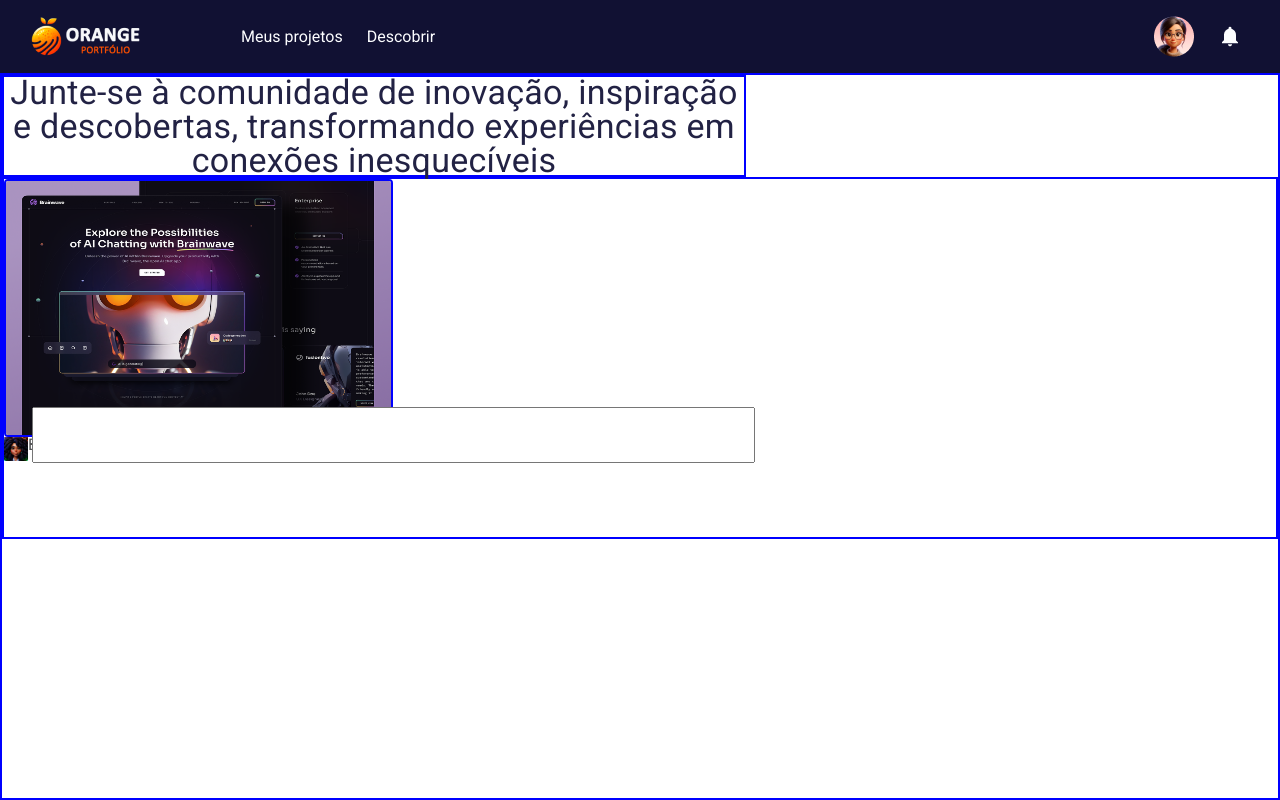
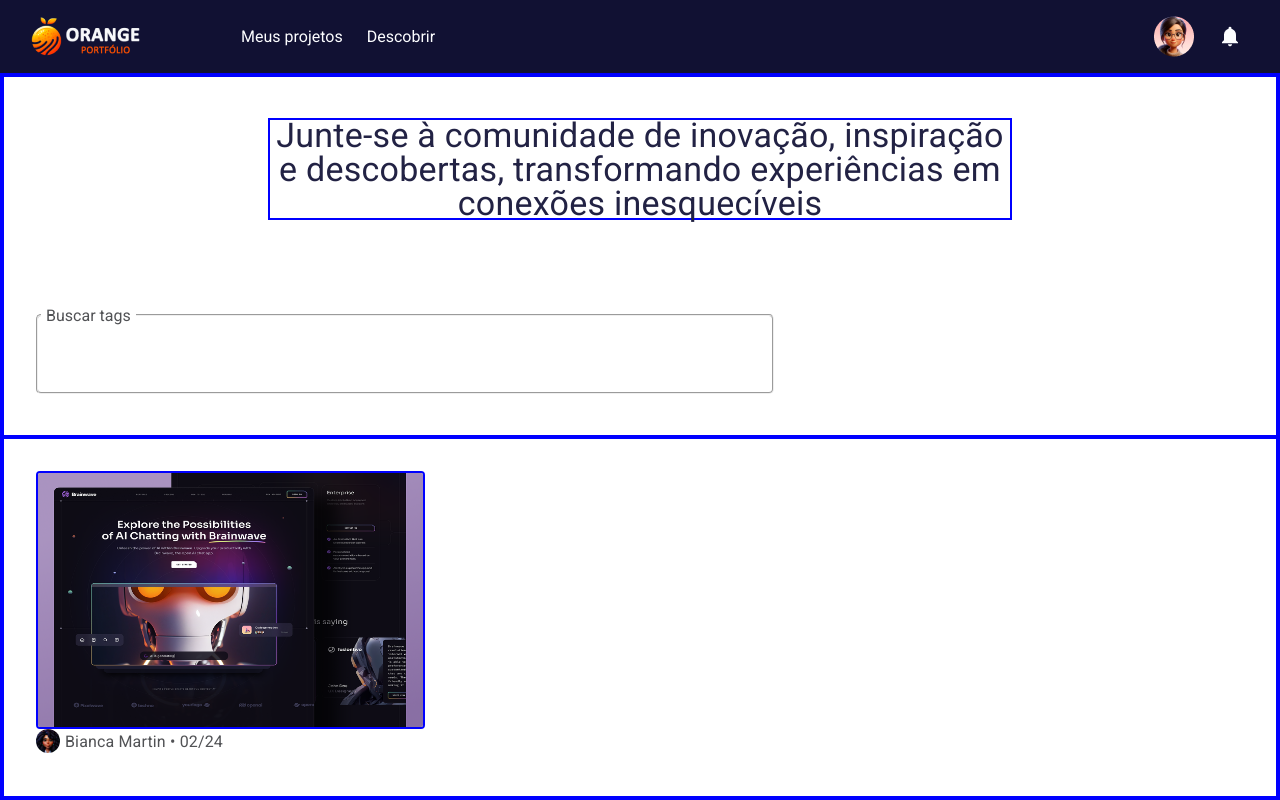
Before and after one commit to Indalecioolivo/HACKATHON-UNISANTA, a React (Vite) app: page /discover in a window 1280 px wide. Built offline with nearby package versions, Linux system fonts and the light colour scheme.

Commit message:
feat: discover text and tag search done

```diff
--- a/src/routes/Discover/Discover.css
+++ b/src/routes/Discover/Discover.css
@@ -1,14 +1,6 @@
 .discover-container {
   height: calc(100% - 73px);
   border: 2px solid blue;
-
-
-}
-
-  display: flex;
-  flex-direction: column;
-  align-items: center;
-  justify-content: space-around;
 }
 
 .discover-container .div-text{
@@ -24,6 +16,7 @@
 .discover-container .div-imgs{
   height: 50%;
   width: 100%;
+  padding: 32px;
   border: 2px solid blue;
   display: flex;
   align-items: left;
@@ -31,11 +24,34 @@
   flex-direction: column;
 }
 
-.teste {
+.discover-container fieldset{
   display: flex;
   align-items: left;
   justify-content: left;
-  flex-direction: row;
+  flex-direction: column;
+  align-self: flex-start;
+  margin-left: 32px;
+  border-radius: 5px;
+  padding: 3px;
+  color:#515255
+}
+
+.discover-container legend{
+  padding: 5px;
+}
+
+.discover-container input{
+flex-direction: column;
+align-items: flex-start;
+border: none;
+outline: none;
+
+margin-left: 5px;
+font-size: 16px;
+width: 723px;
+height: 56px;
+left: 32px;
+top: 407px;
 }
 
 .discover-text {
@@ -58,22 +74,10 @@ text-align: center;
 letter-spacing: 0.25px;
 }
 
-.discover-input {
-  display: flex;
-  align-items: left;
-  justify-content: left;
-  flex-direction: row;
-
-  position: absolute;
-  width: 723px;
-  height: 56px;
-  left: 32px;
-  top: 407px;
-}
-
 .discover-img {
 width: 389px;
 height: 258px;
+
 border-radius: 4px;
 border: 2px solid blue;
 }
@@ -81,11 +85,11 @@ border: 2px solid blue;
 .discover-profile{
   width: 24px;
   height: 24px;
+  border-radius: 200px;
 }
 
 .discover-profile-text {
-width: 158px;
-height: 16px;
+padding: 5px;
 
 font-style: normal;
 font-weight: 400;
@@ -98,3 +102,10 @@ display: flex;
 align-items: center;
 text-align: center;
 }
+
+.discover-profile-info{
+  display: flex;
+  align-items: left;
+  justify-content: left;
+  flex-direction: row;
+}
--- a/src/routes/Discover/Discover.jsx
+++ b/src/routes/Discover/Discover.jsx
@@ -7,11 +7,14 @@ export default function Discover() {
     <section className="discover-container">
       <div className="div-text">
         <p className="discover-text">Junte-se à comunidade de inovação, inspiração e descobertas, transformando experiências em conexões inesquecíveis</p>
-          <input className="discover-input"></input>
+        <fieldset>
+          <legend>Buscar tags</legend>
+          <input></input>
+        </fieldset>
       </div>
       <div className="div-imgs">
         <img className="discover-img" src={ImgDiscover} alt="" />
-        <p className="teste">
+        <p className="discover-profile-info">
           <img className="discover-profile" src={ProfileDiscover} alt="" />
           <p className="discover-profile-text">Bianca Martin • 02/24</p>
         </p>
```
